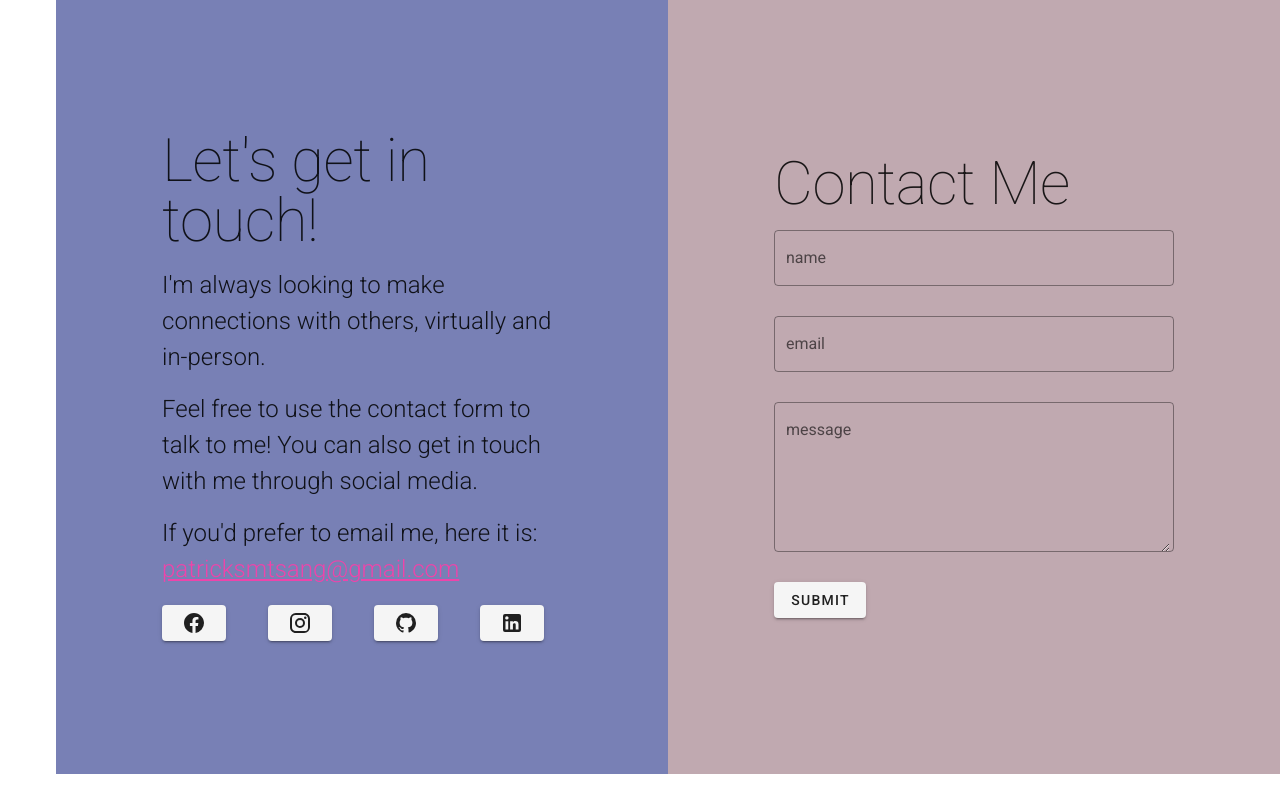
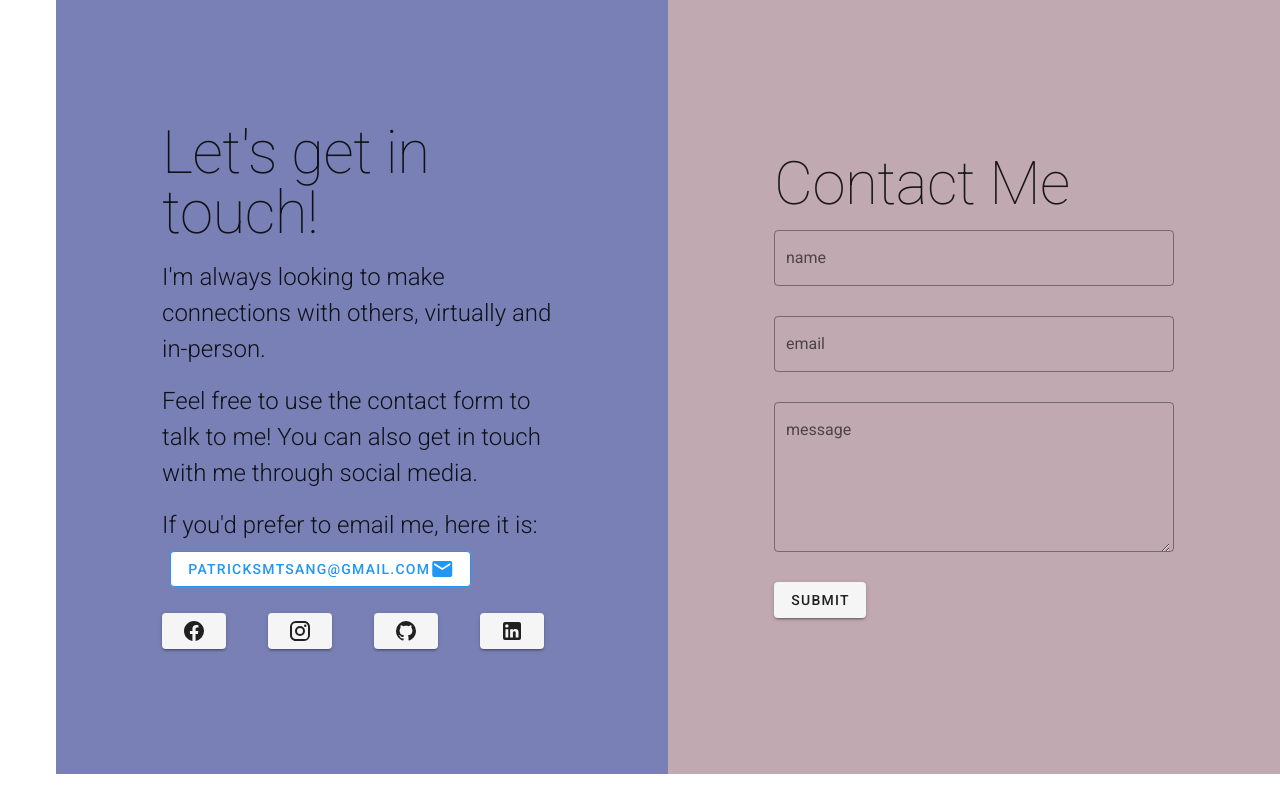
Before and after one commit to Patrick-Tsang/patrick-tsang.github.io, a Vue app: page / in a window 1280 px wide. Shown: the part 3015-3801 px from the top of the page. Built offline with nearby package versions, Linux system fonts and the light colour scheme.

Commit message:
fixed email colors

```diff
--- a/src/components/Contact.vue
+++ b/src/components/Contact.vue
@@ -21,9 +21,9 @@
                         </p>
                         <p>
                             If you'd prefer to email me, here it is:
-                            <a href="mailto:patricksmtsang@gmail.com"
-                                >patricksmtsang@gmail.com</a
-                            >
+                            <v-btn class="ma-2" dark outlined color="blue" ripple style="background-color: white" href="mailto:patricksmtsang@gmail.com">
+      patricksmtsang@gmail.com<v-icon>mdi-email</v-icon>
+    </v-btn>
                         </p>
                         <v-row>
                             <v-col
```
